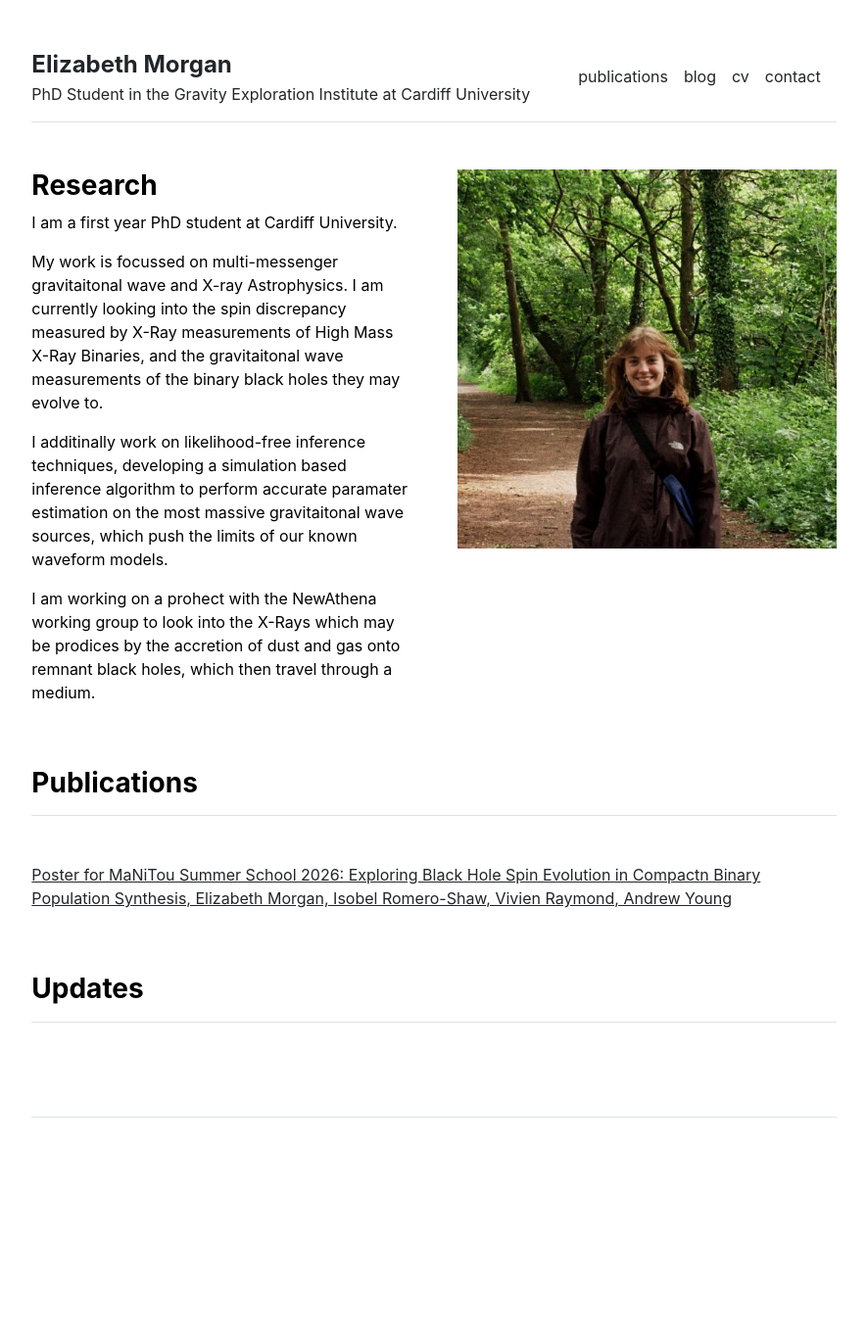
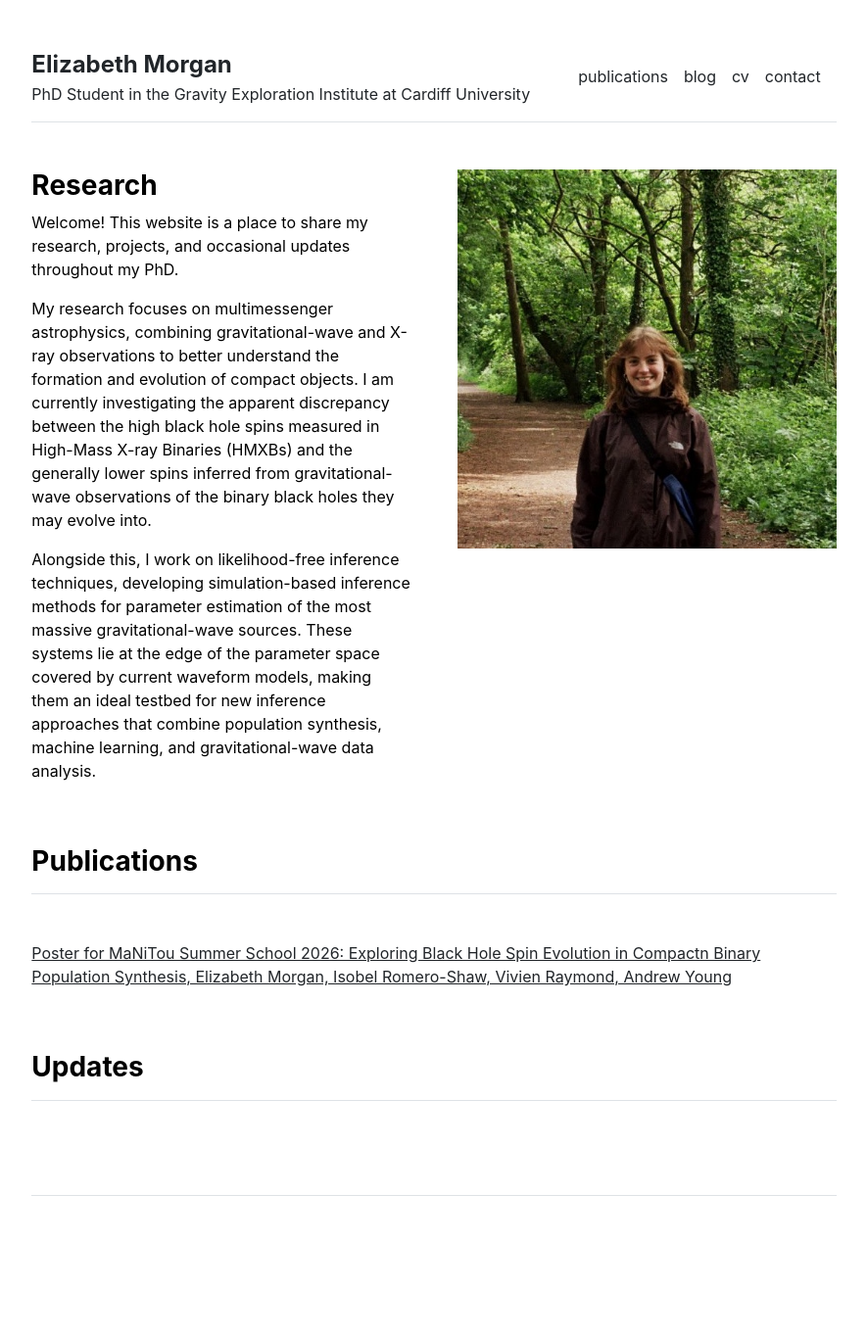
Before and after one commit to bizmorgan/bizmorgan.github.io, a Jekyll site: the page built from index.md, in a window 1280 px wide. Shown: the whole page at 98% size, without its empty margins (197-1082 px from the left). Built offline with Jekyll 4.4.1, drawn with Linux system fonts in a browser that asks for light colours; before the commit the page ends 1285 px from its top, so only the background shows below that.

Commit message:
changing intro

```diff
--- a/index.md
+++ b/index.md
@@ -3,10 +3,10 @@ layout: home
 title: "Home"
 ---
 
-I am a first year PhD student at Cardiff University.
+Welcome! This website is a place to share my research, projects, and occasional updates throughout my PhD.
 
-My work is focussed on multi-messenger gravitaitonal wave and X-ray Astrophysics. I am currently looking into the spin discrepancy measured by X-Ray measurements of High Mass X-Ray Binaries, and the gravitaitonal wave measurements of the binary black holes they may evolve to.
+My research focuses on multimessenger astrophysics, combining gravitational-wave and X-ray observations to better understand the formation and evolution of compact objects. I am currently investigating the apparent discrepancy between the high black hole spins measured in High-Mass X-ray Binaries (HMXBs) and the generally lower spins inferred from gravitational-wave observations of the binary black holes they may evolve into.
 
-I additinally work on likelihood-free inference techniques, developing a simulation based inference algorithm to perform accurate paramater estimation on the most massive gravitaitonal wave sources, which push the limits of our known waveform models.
+Alongside this, I work on likelihood-free inference techniques, developing simulation-based inference methods for parameter estimation of the most massive gravitational-wave sources. These systems lie at the edge of the parameter space covered by current waveform models, making them an ideal testbed for new inference approaches that combine population synthesis, machine learning, and gravitational-wave data analysis.
 
-I am working on a prohect with the NewAthena working group to look into the X-Rays which may be prodices by the accretion of dust and gas onto remnant black holes, which then travel through a medium.
+<!-- I am working on a prohect with the NewAthena working group to look into the X-Rays which may be prodices by the accretion of dust and gas onto remnant black holes, which then travel through a medium.  -->
```
